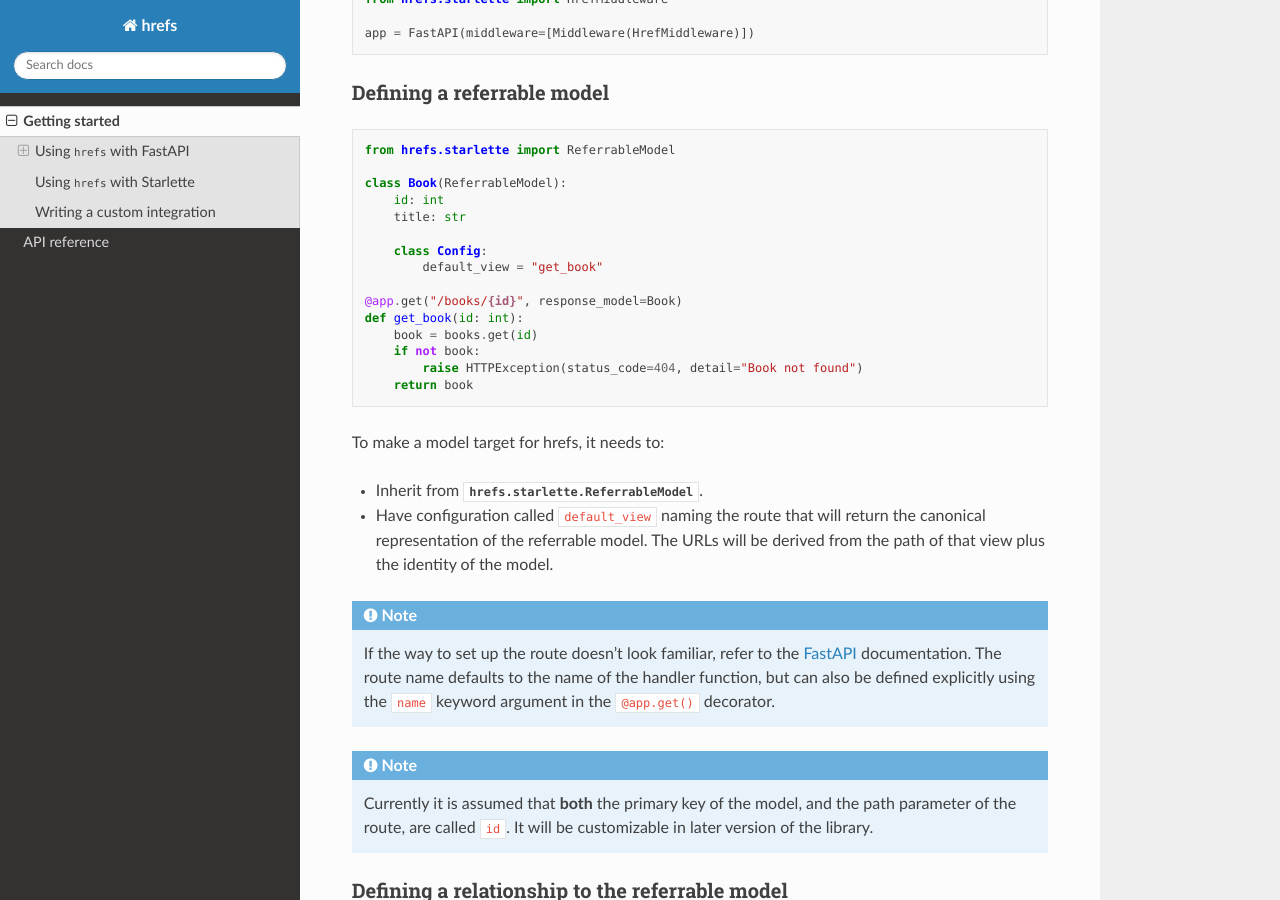
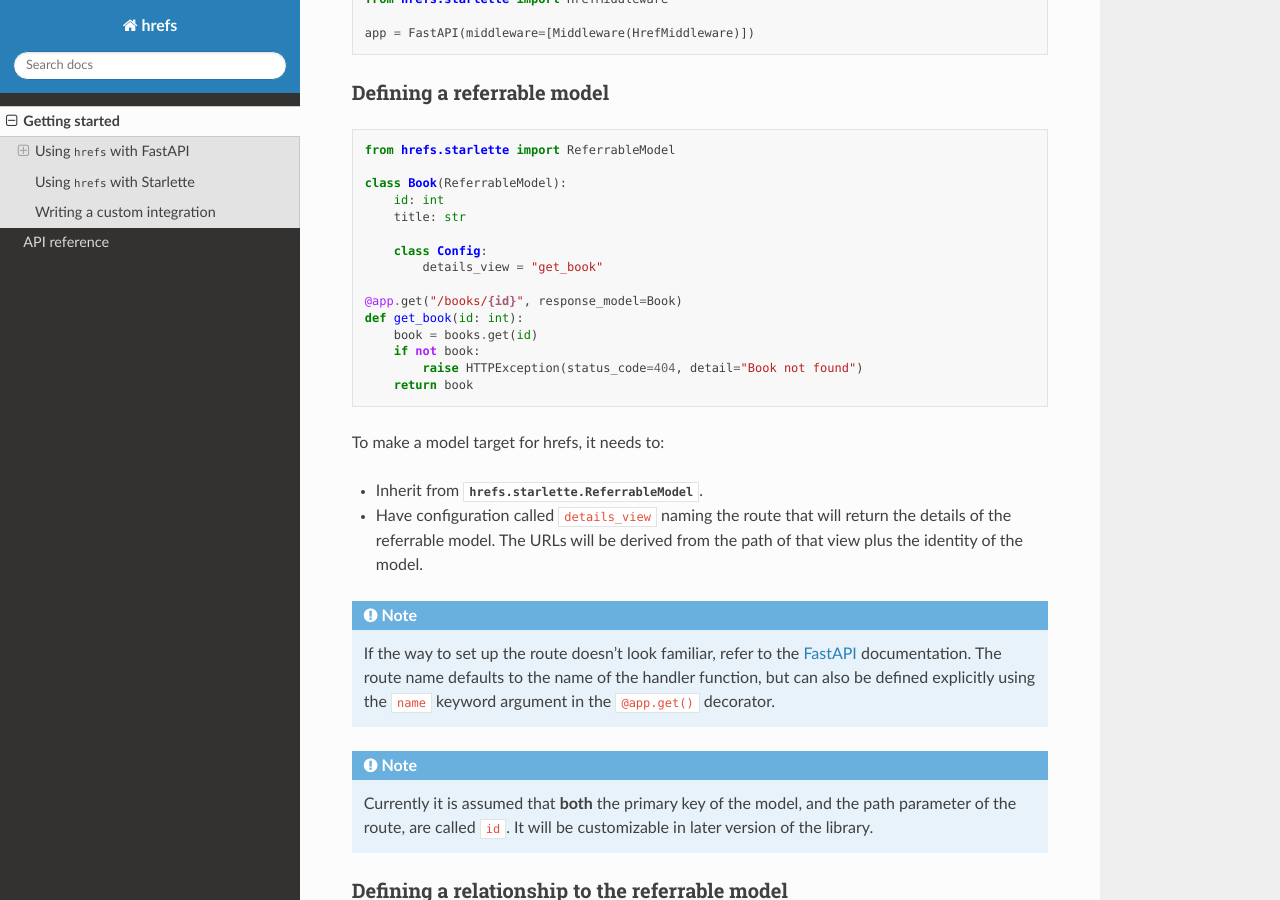
Before and after one commit to jasujm/hrefs, a Sphinx documentation site: the page built from docs/quickstart.rst, in a window 1280 px wide and 900 px high, scrolled down 395 px. Built offline with Sphinx 7.4.7 and the Read the Docs theme 2.0.0, drawn with Linux system fonts in a browser that asks for light colours; some of the changed text lies outside the part shown.

Commit message:
Rename `default_view` -> `details_view`
So I can have other types of views later...

```diff
--- a/README.rst
+++ b/README.rst
@@ -18,7 +18,7 @@ and URLs:
        id: int
 
        class Config:
-           default_view = "get_book"
+           details_view = "get_book"
 
    class Library(BaseModel):
        books: List[Href[Book]]
--- a/docs/quickstart.rst
+++ b/docs/quickstart.rst
@@ -33,7 +33,7 @@ Defining a referrable model
        title: str
 
        class Config:
-           default_view = "get_book"
+           details_view = "get_book"
 
    @app.get("/books/{id}", response_model=Book)
    def get_book(id: int):
@@ -46,9 +46,9 @@ To make a model target for hrefs, it needs to:
 
 * Inherit from :class:`hrefs.starlette.ReferrableModel`.
 
-* Have configuration called ``default_view`` naming the route that will return
-  the canonical representation of the referrable model. The URLs will be derived
-  from the path of that view plus the identity of the model.
+* Have configuration called ``details_view`` naming the route that will return
+  the details of the referrable model. The URLs will be derived from the path of
+  that view plus the identity of the model.
 
 .. note::
 
@@ -114,7 +114,7 @@ instances:
 * A value convertible to the ``id`` type of the referred object (in this case
   ``int``).
 
-* A URL that can be matched to the route named in the ``default_view`` of the
+* A URL that can be matched to the route named in the ``details_view`` of the
   referred object type (in this case ``"get_library"``).
 
 When serializing :class:`hrefs.Href` objects to JSON (FastAPI serializes the
@@ -183,7 +183,7 @@ mind, the integration doesn't actually depend on FastAPI, only `pydantic
 containing hrefs. You just need to ensure that:
 
 * For each :class:`hrefs.starlette.ReferrableModel` there is a named
-  route matching the ``default_view`` configuration.
+  route matching the ``details_view`` configuration.
 
 * The :class:`HrefMiddleware` is added as middleware to the application.
 
```
Also changed, not shown: 3 other files.
